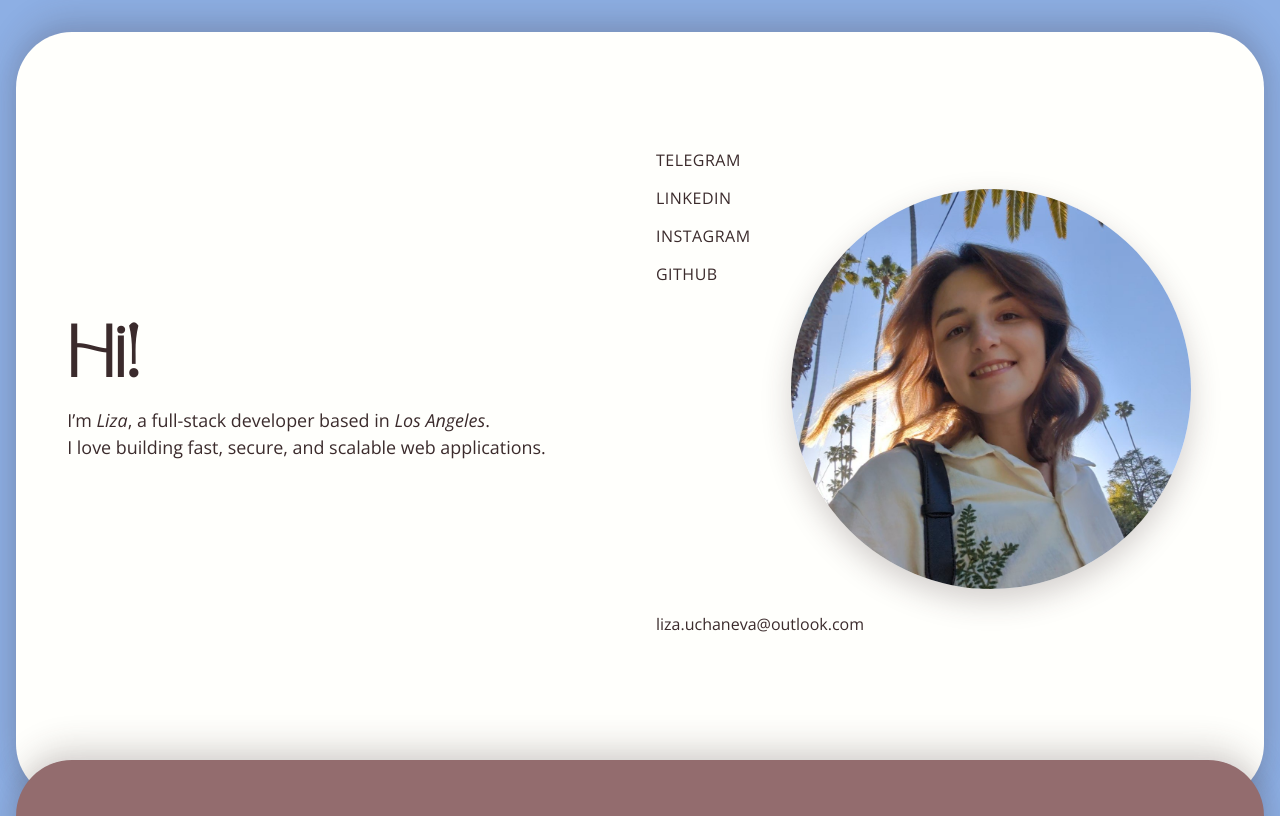
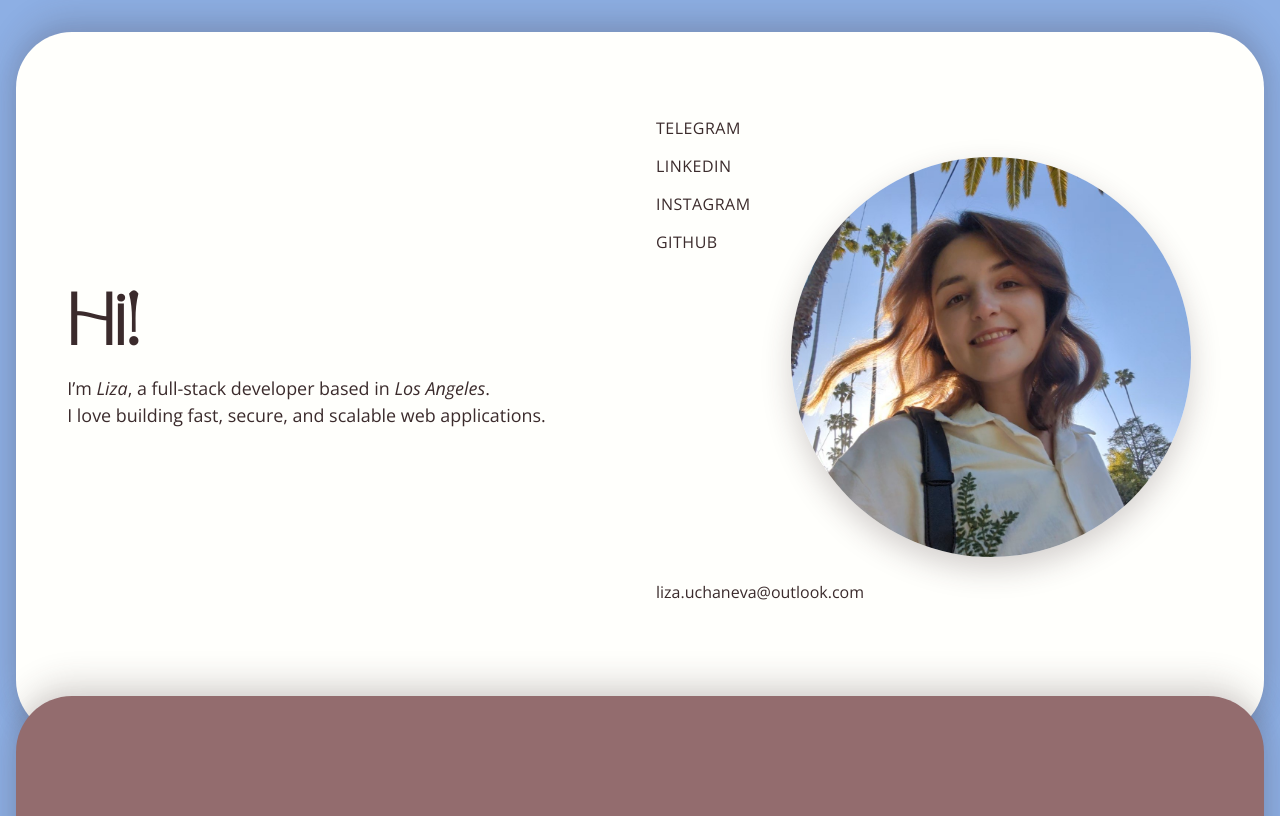
Before and after one commit to liza-uchaneva/my-resume, a Vue app: page / in a window 1280 px wide. Shown: the top 816 px of the page. Built offline with nearby package versions, Linux system fonts and the light colour scheme.

Commit message:
Cap main box height for balance on large screens
Co-Authored-By: Claude Opus 5.5 <noreply@anthropic.com>

```diff
--- a/src/assets/css/_boxes.scss
+++ b/src/assets/css/_boxes.scss
@@ -4,6 +4,7 @@
 $box-radius: 3.5rem;
 $box-radius-sm: 2rem;
 $box-overlap: 2.5rem;
+$box-max: 44rem; // cap on the "one screen" height so big monitors don't get huge empty boxes
 
 .page {
   display: flex;
@@ -19,14 +20,15 @@ $box-overlap: 2.5rem;
     0 -14px 32px rgba(59, 43, 44, 0.18),
     0 10px 28px rgba(59, 43, 44, 0.12);
   padding: 3rem clamp(1.5rem, 4vw, 3.5rem);
-  // Each box fills (at least) one screen; content is centered inside it.
-  min-height: calc(100vh - 2rem);
-  min-height: calc(100svh - 2rem);
+  // Each box fills one screen (up to $box-max); content is centered inside it.
+  // This is a minimum, so the projects box can still grow when the list opens.
+  min-height: min(calc(100vh - 2rem), #{$box-max});
+  min-height: min(calc(100svh - 2rem), #{$box-max});
 
   & + & {
     margin-top: -$box-overlap;
-    min-height: calc(100vh - 2rem + #{$box-overlap});
-    min-height: calc(100svh - 2rem + #{$box-overlap});
+    min-height: calc(min(100vh - 2rem, #{$box-max}) + #{$box-overlap});
+    min-height: calc(min(100svh - 2rem, #{$box-max}) + #{$box-overlap});
     padding-top: calc(3rem + #{$box-overlap} / 2);
   }
 
```
